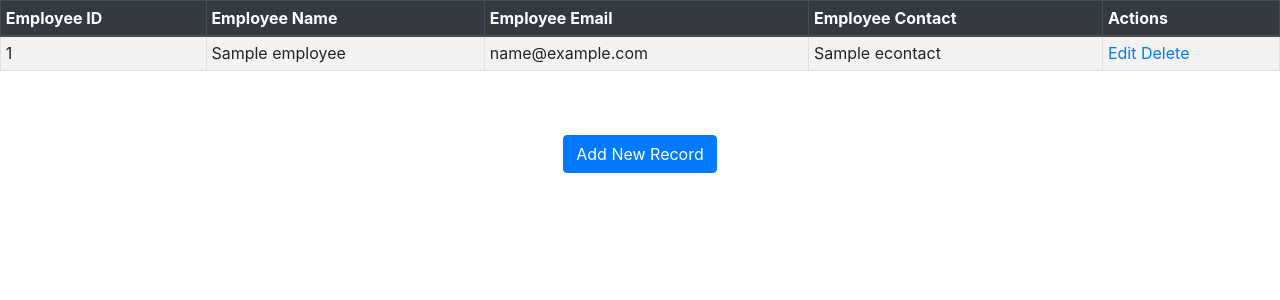
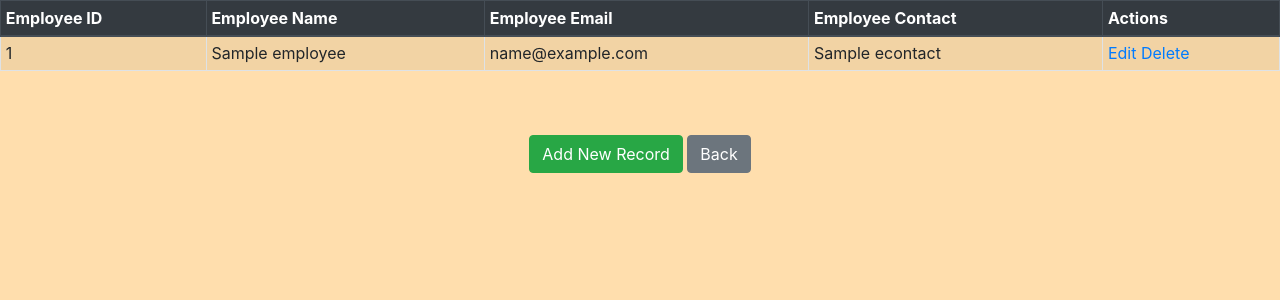
Before and after one commit to amrit1207/crud, a Django app: template employee/templates/show.html in a window 1280 px wide. Shown: the top 300 px of the page. Run offline with Django 3.2, Linux system fonts and the light colour scheme; the template is opened without the code that fills it: most values are stand-ins (such as "Sample title", 1, 10 or a date in 2020); some libraries are stand-ins or nearby versions.

Commit message:
updations are done

```diff
--- a/employee/templates/edit.html
+++ b/employee/templates/edit.html
@@ -7,7 +7,7 @@
     <link rel="stylesheet" href="https://stackpath.bootstrapcdn.com/bootstrap/4.3.1/css/bootstrap.min.css" integrity="sha384-ggOyR0iXCbMQv3Xipma34MD+dH/1fQ784/j6cY/iJTQUOhcWr7x9JvoRxT2MZw1T" crossorigin="anonymous">
 
 </head>
-<body>
+<body style="background-color:navajowhite">
 <form method="POST" class="post-form" action="/update/{{employee.id}}">
         {% csrf_token %}
     <div class="container">
@@ -46,7 +46,7 @@
     <label class="col-sm-1 col-form-label"></label>
     <div class="col-sm-4">
     <button type="submit" class="btn btn-success">Update</button>
-
+    <a href="/" class="btn btn-primary">Back</a>
     </div>
   </div>
     </div>
--- a/employee/templates/index.html
+++ b/employee/templates/index.html
@@ -7,7 +7,7 @@
     <link rel="stylesheet" href="https://stackpath.bootstrapcdn.com/bootstrap/4.3.1/css/bootstrap.min.css" integrity="sha384-ggOyR0iXCbMQv3Xipma34MD+dH/1fQ784/j6cY/iJTQUOhcWr7x9JvoRxT2MZw1T" crossorigin="anonymous">
 
 </head>
-<body>
+<body style="background-color: navajowhite">
 <form method="POST" class="post-form" action="/emp">
         {% csrf_token %}
     <div class="container">
@@ -45,7 +45,8 @@
     <div class="form-group row">
     <label class="col-sm-1 col-form-label"></label>
     <div class="col-sm-4">
-    <button type="submit" class="btn btn-primary">Submit</button>
+    <button type="submit" class="btn btn-success">Submit</button>
+    <a href="/" class="btn btn-warning">Back</a>
     </div>
   </div>
     </div>
--- a/employee/templates/show.html
+++ b/employee/templates/show.html
@@ -8,7 +8,7 @@
 
 
 </head>
-<body>
+<body style="background-color: navajowhite">
 <table class="table table-striped table-bordered table-sm">
     <thead class="thead-dark">
     <tr>
@@ -36,6 +36,8 @@
 </table>
 <br>
 <br>
-<center><a href="/emp" class="btn btn-primary">Add New Record</a></center>
+<div style="text-align: center">
+<a href="/emp" class="btn btn-success">Add New Record</a>
+    <a href="/" class="btn btn-secondary">Back</a></div>
 </body>
 </html>
```
Also changed, not shown: employee/views.py (+5 -5 lines), db.sqlite3.
